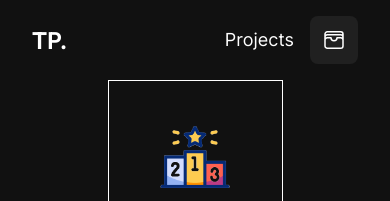
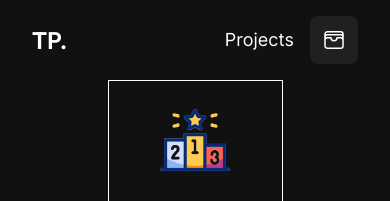
Before and after one commit to tpicaud/Portfolio, an Astro site: page /podium in a window 390 px wide. Shown: the top 201 px of the page. Built offline with nearby package versions, Linux system fonts and the light colour scheme; Astro itself is replaced by a stand-in of ours; grey boxes are pictures that could not be loaded; a web font is replaced by a local one.

Commit message:
better responsiveness

```diff
--- a/src/pages/podium.astro
+++ b/src/pages/podium.astro
@@ -15,10 +15,10 @@ import Layout from "@layouts/Layout.astro";
 		<Layout>
 			<div class="flex justify-center h-[80vh]">
 				<!-- Parent Container -->
-				<div class="w-[50%] max-h-full border border-white min-w-[175px]">
+				<div class="w-[50%] max-h-full border border-white min-w-[175px] overflow-y-auto">
 					<!-- Podium Container -->
-					<div class="flex flex-col gap-4 justify-center m-4 p-4 max-h-[95%] overflow-y-auto">
-						<img src="/assets/logo/podium/champion.gif" alt="Podium" class="w-24 h-24 mah-h-full max-h-full self-center" />
+					<div class="flex flex-col gap-4 justify-center items-center m-4 p-4 max-h-[90%]">
+						<img src="/assets/logo/podium/champion.gif" alt="Podium" class="w-24 h-24 mah-h-full max-h-full" />
 						<!-- Podium -->
 						<div
 							class="flex flex-col sm:flex-row place-content-center items-center sm:items-end gap-x-3 gap-y-6 w-full h-[100%]">
```
